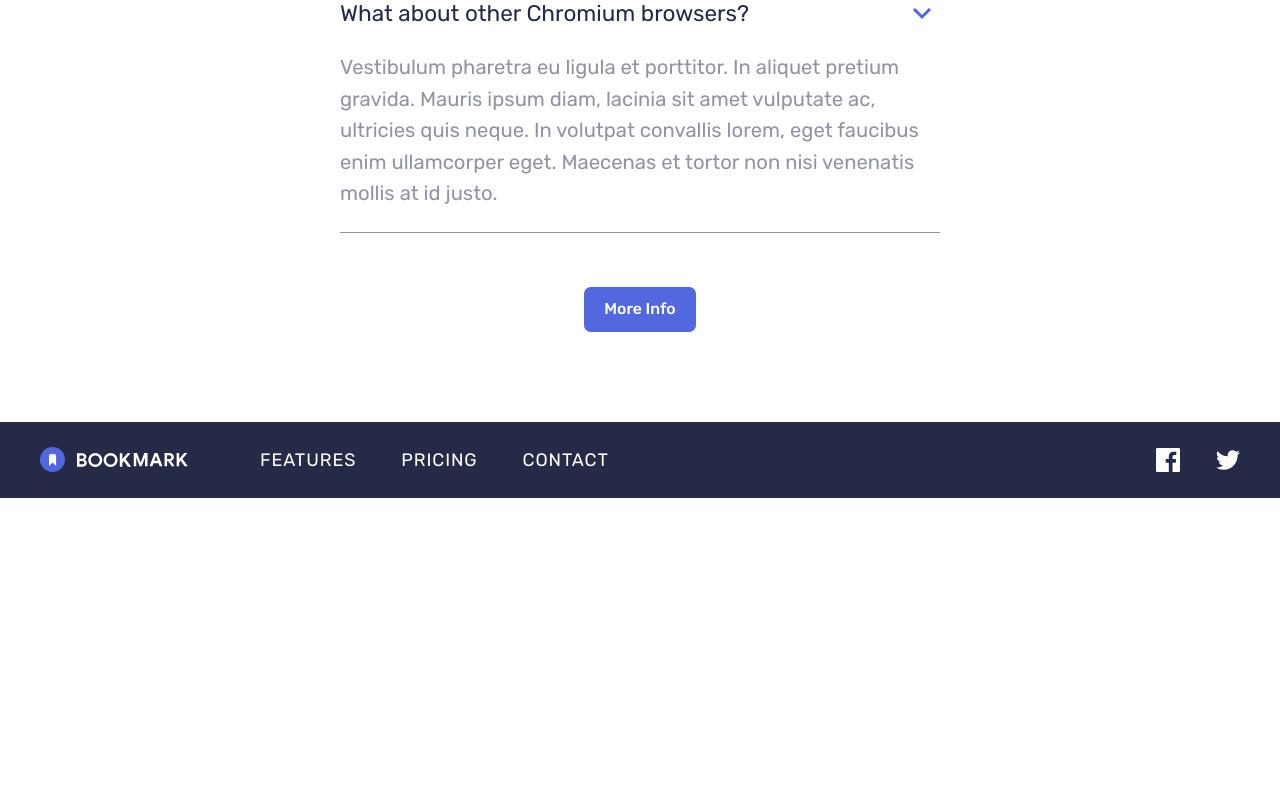
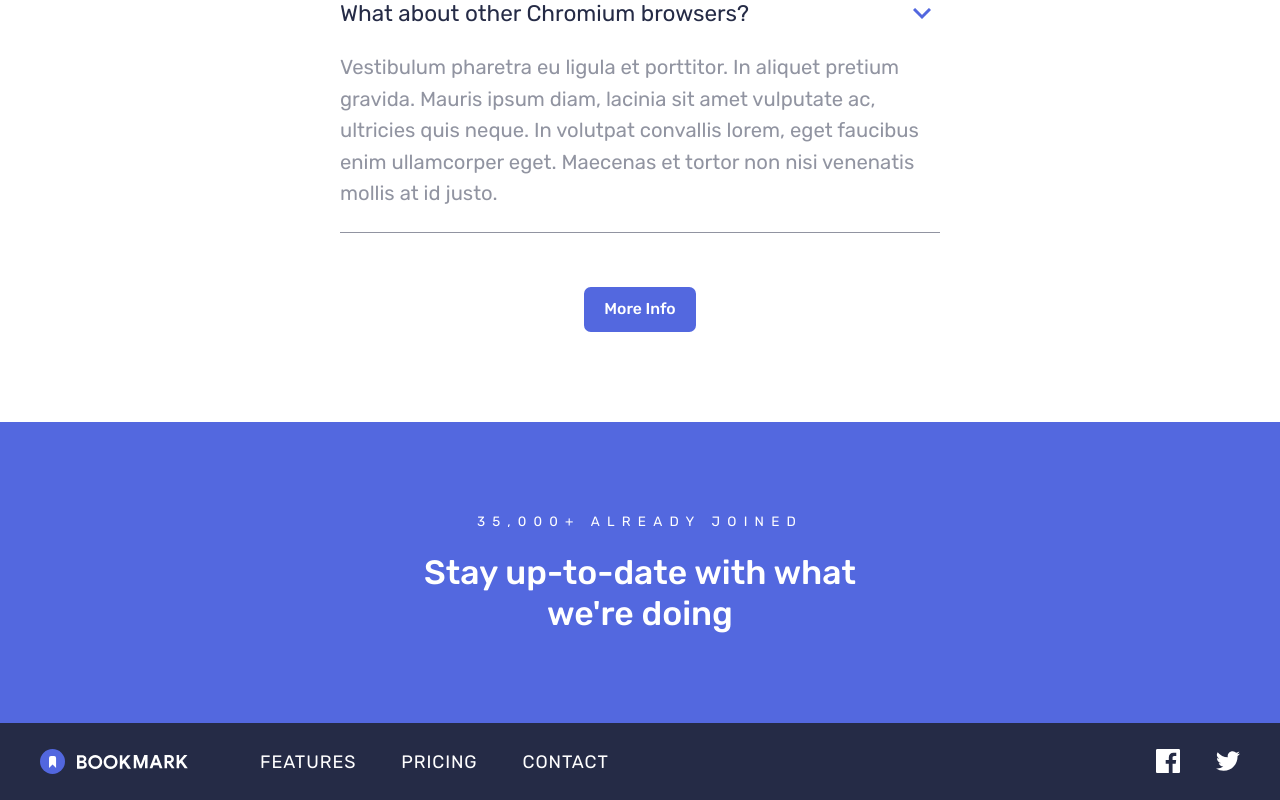
Before and after one commit to AlvesPHGA/lp-bookmark, a React (Vite) app: page / in a window 1280 px wide. Shown: the part 3656-4456 px from the top of the page. Before the commit the page ends 4154 px from the top, so only its background shows below. Built offline with nearby package versions, Linux system fonts and the light colour scheme.

Commit message:
added content in Contact section

```diff
--- a/content.mock.json
+++ b/content.mock.json
@@ -74,7 +74,7 @@
    ],
 
    "Contact": {
-      "legend": "35,000+ already joined",
+      "sutitle": "35,000+ already joined",
       "title": "Stay up-to-date with what we're doing"
    }
 }
--- a/src/components/Home/Contact/Contact.tsx
+++ b/src/components/Home/Contact/Contact.tsx
@@ -1,10 +1,17 @@
-export function Contact() {
+export interface IContact {
+   sutitle: string;
+   title: string;
+}
+
+export function Contact({ sutitle, title }: IContact) {
    return (
       <section className="bg-[#5368DF] py-20">
-         <div className="w-[1200px] mr-auto">
-            <div className="text-center">
-               <p></p>
-               <h2></h2>
+         <div className="w-[1200px] mx-auto">
+            <div className="text-center w-[40%] mx-auto">
+               <p className="uppercase text-white text-xs tracking-[.4rem]">
+                  {sutitle}
+               </p>
+               <h2 className="text-white mt-5">{title}</h2>
             </div>
          </div>
       </section>
--- a/src/pages/Home.tsx
+++ b/src/pages/Home.tsx
@@ -5,11 +5,13 @@ import {
    Features as Feature,
    Download as Down,
    FrequentlyAskedQuestion as FAQ,
+   Contact as Contacts,
 } from '../../content.mock.json';
 
 import { Features } from '../components/Feature/Feature';
 import { Download } from '../components/Home/Download/Download';
 import { FrequentlyAskedQuestions } from '../components/Home/FrequentlyAskedQuestions/FrequentlyAskedQuestions';
+import { Contact } from '../components/Home/Contact/Contact';
 
 export interface IDefault {
    title: string;
@@ -23,6 +25,7 @@ export function Home() {
          <Features {...Feature} />
          <Download {...Down} />
          <FrequentlyAskedQuestions {...FAQ} />
+         <Contact {...Contacts} />
       </div>
    );
 }
```
